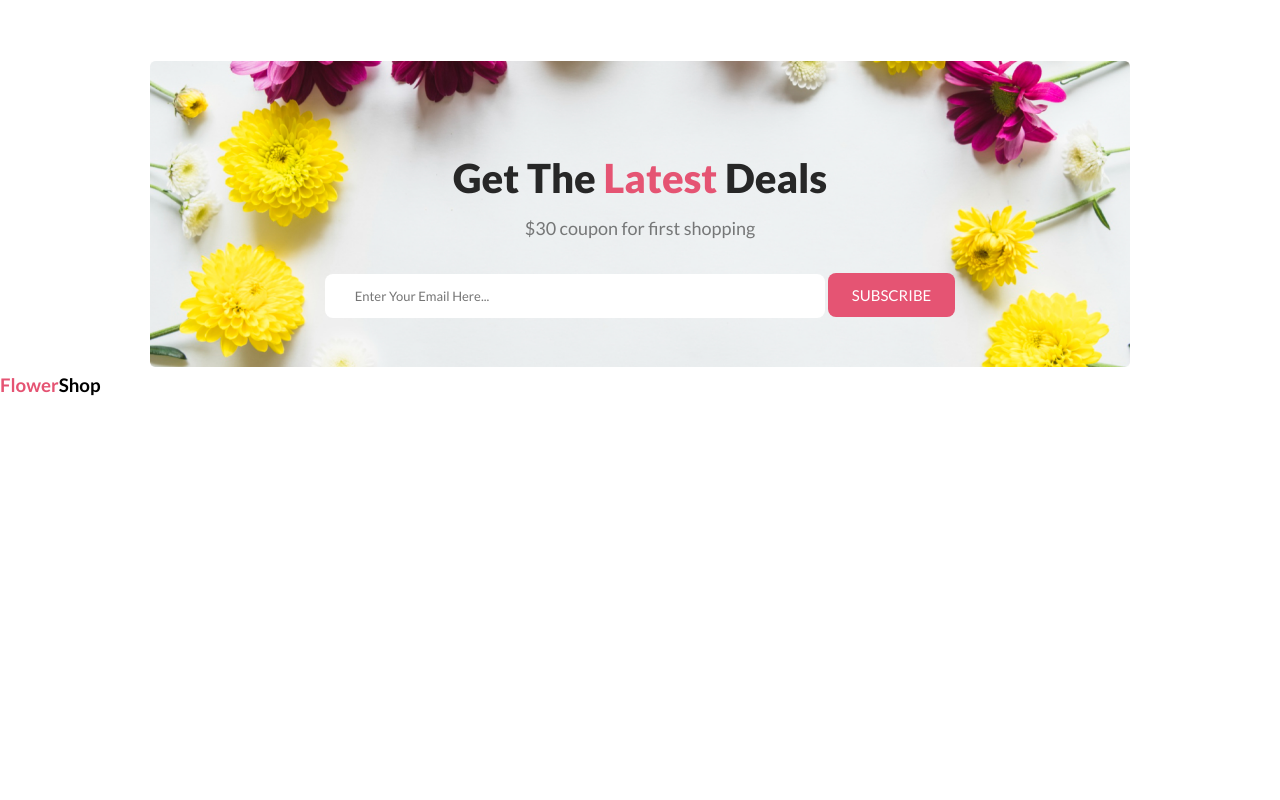
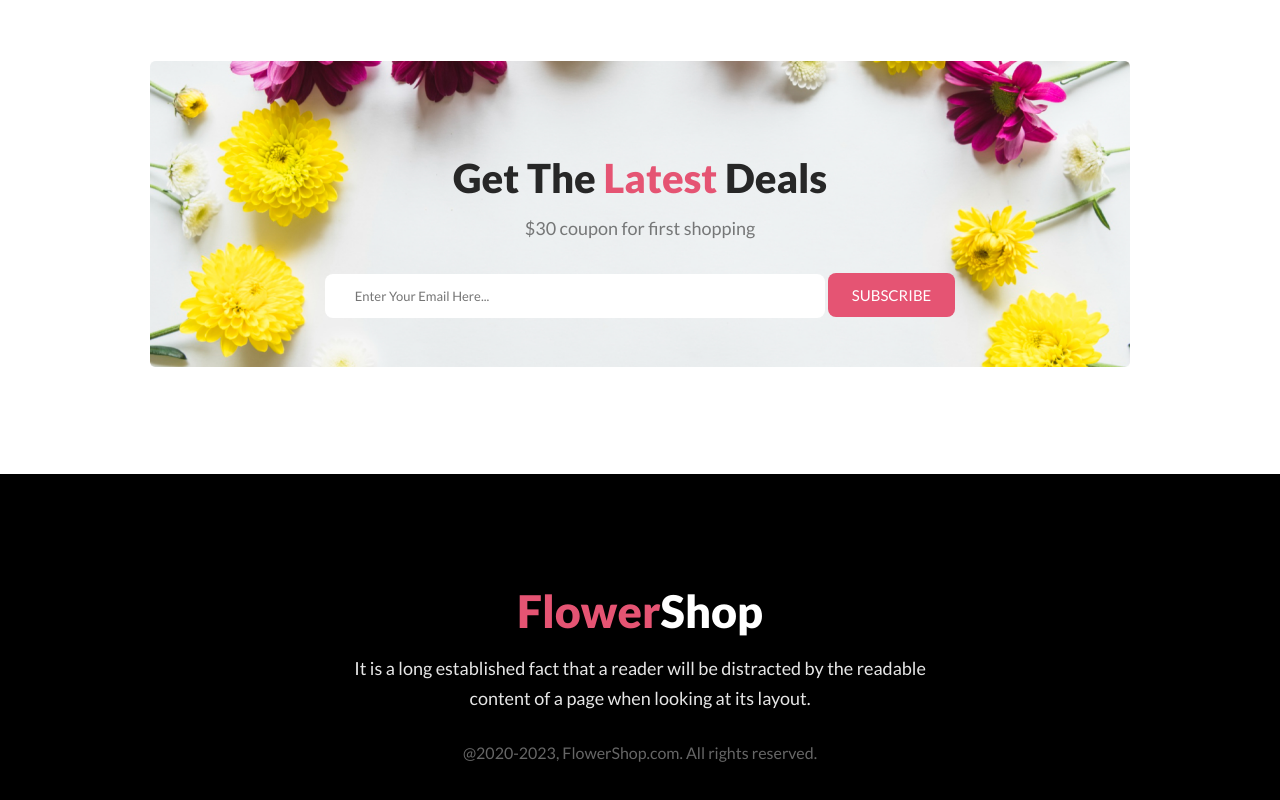
Before and after one commit to arifmiya7478/assignment-one, a plain HTML site: page index.html in a window 1280 px wide. Shown: the part 2897-3697 px from the top of the page. Before the commit the page ends 3293 px from the top, so only its background shows below. Drawn offline with Linux system fonts and the light colour scheme.

Commit message:
footer section done

```diff
--- a/index.html
+++ b/index.html
@@ -133,10 +133,10 @@
     <footer>
         <div class="main-footer">
             <div class="footer-textarea">
-                <h3 class="footer-title"><span style="color:#E55473;" >Flower</span>Shop</h3>
-                <p class="footer-description"></p>
+                <h3 class="footer-title"><span style="color:#E55473;" >Flower</span><span style="color: white;">Shop</span></h3>
+                <p class="footer-description">It is a long established fact that a reader will be distracted by the readable <br> content of a page when looking at its layout.</p>
             </div>
-            <div class="footer-reserved"></div>
+            <div class="footer-reserved"><p>@2020-2023, FlowerShop.com. All rights reserved.</p></div>
         </div>
     </footer>
 </body>
--- a/styles/style.css
+++ b/styles/style.css
@@ -299,7 +299,7 @@ section {
     /* display: flex;
     align-items: center;*/
     text-align: center;
-    background-image: url('../images/latest.png');
+    background-image: url('../images/Rectangle\ 9.png');
     background-size: 100%;
     background-repeat: no-repeat;
     background-position: center;
@@ -348,3 +348,38 @@ section {
 }
 
 /* Get The Latest Deals section end */
+
+/* main tag ended */
+
+/* footer section */
+.main-footer {
+    background-color: black;
+    text-align: center;
+    margin-top: 100px;
+    padding: 110px 0px 100px;
+}
+.footer-textarea {
+    /* margin: 0px 0px 15px; */
+}
+
+.footer-title {
+    font-size: 45px;
+    font-weight: 800;
+}
+
+.footer-description {
+    color: rgba(255, 255, 255, 0.90);
+    text-align: center;
+    font-size: 18px;
+    font-weight: 400;
+    line-height: 30px;
+    margin: 15px 0px 30px;
+}
+
+.footer-reserved p {
+    color: rgba(255, 255, 255, 0.40);
+    text-align: center;
+    font-size: 16px;
+    font-weight: 400;
+}
+/* footer end */
```
Also changed, not shown: images/Rectangle 9.png (renamed from images/latest.png).
